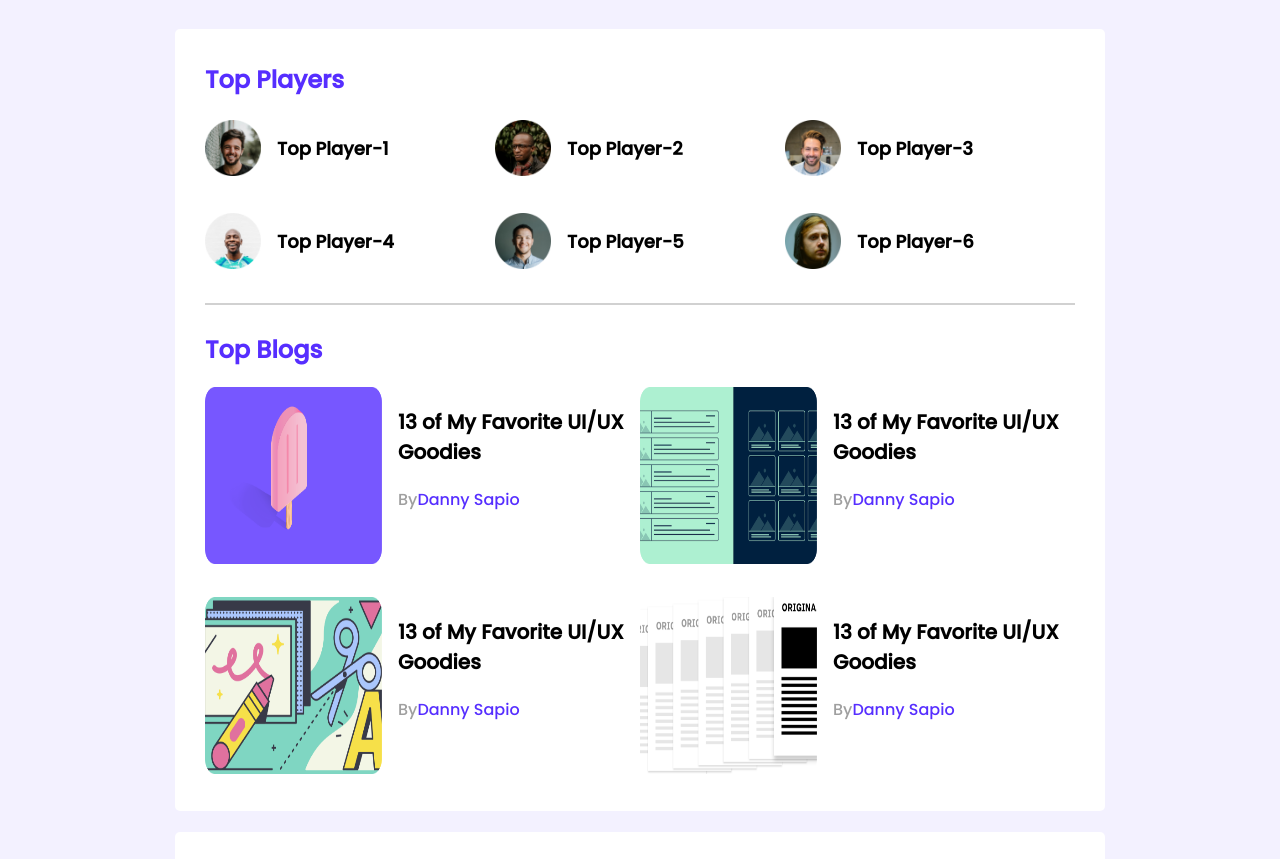
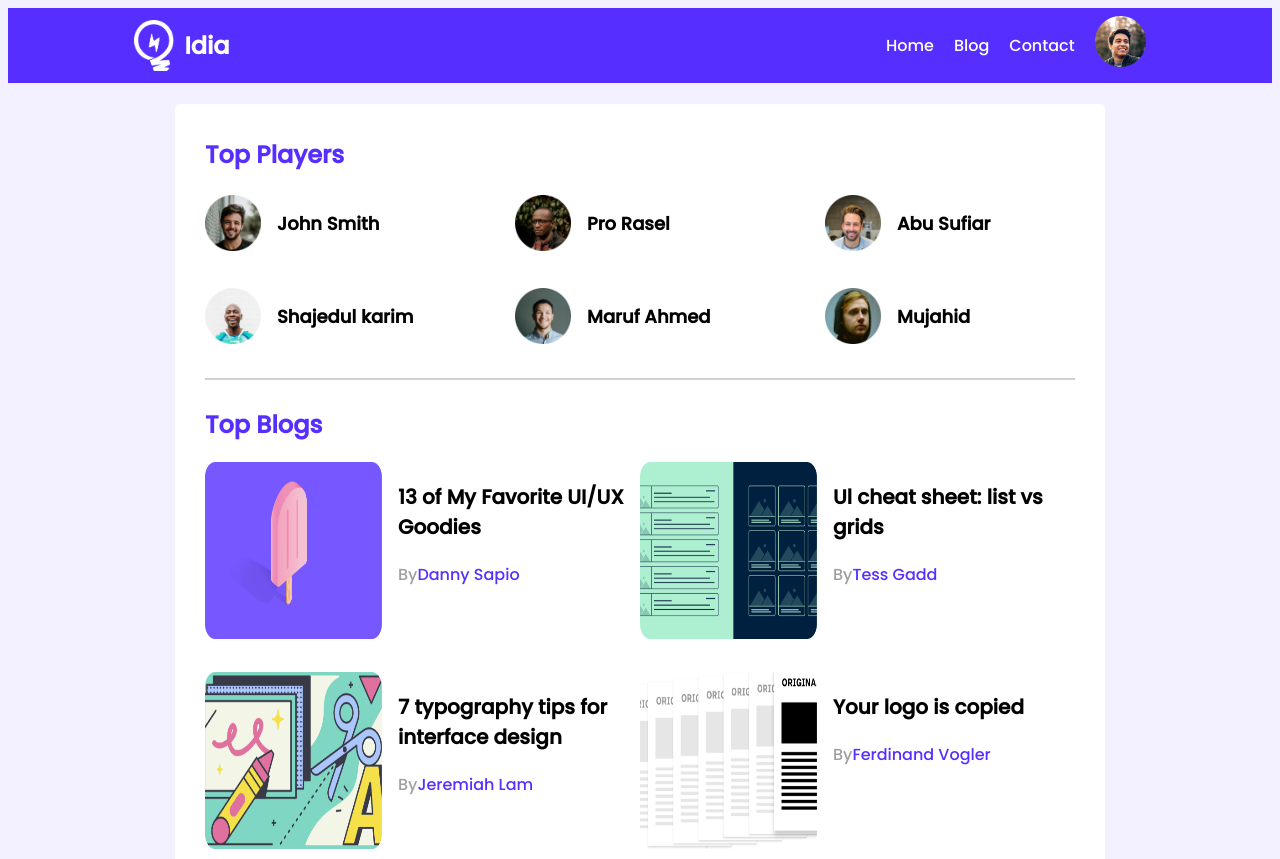
Before and after one commit to developer-aminul/landingpage, a plain HTML site: page index.html in a window 1280 px wide. Shown: the top 859 px of the page. Drawn offline with Linux system fonts and the light colour scheme; a small style sheet from the web is missing.

Commit message:
header added

```diff
--- a/index.html
+++ b/index.html
@@ -15,6 +15,23 @@
     <!-- header start -->
     <header>
 
+        <nav>
+            <div class="nav-logo">
+                <img src="images/icons/logo.png" alt="">
+                <h2 class="logo-title">Idia</h2>
+            </div>
+            <div class="nav-menu">
+
+                    <a href="#">Home</a>
+                <a href="#">Blog</a>
+                <a href="#">Contact</a>
+
+                <div class="profile">
+                    <img src="images/icons/profile.png" alt="">
+                </div>
+            </div>
+        </nav>
+
     </header>
     <!-- header end -->
 
@@ -27,27 +44,27 @@
                 <div class="players">
                     <div class="player">
                         <img src="images/players/player-1.png" alt="">
-                        <h3 class="player-name">Top Player-1</h3>
+                        <h3 class="player-name">John Smith</h3>
                     </div>
                     <div class="player">
                         <img src="images/players/player-2.png" alt="">
-                        <h3 class="player-name">Top Player-2</h3>
+                        <h3 class="player-name">Pro Rasel</h3>
                     </div>
                     <div class="player">
                         <img src="images/players/player-3.png" alt="">
-                        <h3 class="player-name">Top Player-3</h3>
+                        <h3 class="player-name">Abu Sufiar</h3>
                     </div>
                     <div class="player">
                         <img src="images/players/player-4.png" alt="">
-                        <h3 class="player-name">Top Player-4</h3>
+                        <h3 class="player-name">Shajedul karim</h3>
                     </div>
                     <div class="player">
                         <img src="images/players/player-5.png" alt="">
-                        <h3 class="player-name">Top Player-5</h3>
+                        <h3 class="player-name">Maruf Ahmed</h3>
                     </div>
                     <div class="player">
                         <img src="images/players/player-6.png" alt="">
-                        <h3 class="player-name">Top Player-6</h3>
+                        <h3 class="player-name">Mujahid</h3>
                     </div>
                 </div>
             </div>
@@ -70,9 +87,9 @@
                             <img src="images/blogs/blog-2.png" alt="">
                         </div>
                         <div class="blog-info">
-                            <h3 class="blog-title">13 of My Favorite UI/UX Goodies</h3>
+                            <h3 class="blog-title">Ul cheat sheet: list vs grids</h3>
 
-                        <p class="blog-author">By<a href="">Danny Sapio</a></p>
+                        <p class="blog-author">By<a href="">Tess Gadd</a></p>
                     </div>
                     </article>
                     <article class="blog">
@@ -80,9 +97,9 @@
                             <img src="images/blogs/blog-3.png" alt="">
                         </div>
                         <div class="blog-info">
-                            <h3 class="blog-title">13 of My Favorite UI/UX Goodies</h3>
+                            <h3 class="blog-title">7 typography tips for interface design</h3>
 
-                        <p class="blog-author">By<a href="">Danny Sapio</a></p>
+                        <p class="blog-author">By<a href="">Jeremiah Lam </a></p>
                     </div>
                     </article>
                     <article class="blog">
@@ -90,9 +107,9 @@
                             <img src="images/blogs/blog-4.png" alt="">
                         </div>
                         <div class="blog-info">
-                            <h3 class="blog-title">13 of My Favorite UI/UX Goodies</h3>
+                            <h3 class="blog-title">Your logo is copied</h3>
 
-                        <p class="blog-author">By<a href="">Danny Sapio</a></p>
+                        <p class="blog-author">By<a href="">Ferdinand Vogler</a></p>
                     </div>
                     </article>
                 </div>
@@ -134,9 +151,9 @@
             </div>
             <div class="course-detail">
                 <h3 class="course-title">
-                    React - The Complete Guide 2022
+                    Poerpoint 2020 Master Powerpoit Cour
                 </h3>
-                <p class="course-author">Reed Krakoff</p>
+                <p class="course-author">Walter Scott</p>
                 <div class="course-info">
                     <div>
                         <i class="fa-solid fa-star filled"></i>
@@ -160,7 +177,7 @@
             </div>
             <div class="course-detail">
                 <h3 class="course-title">
-                    React - The Complete Guide 2022
+                    The Complete JavaScript Course 2020
                 </h3>
                 <p class="course-author">Reed Krakoff</p>
                 <div class="course-info">
--- a/style.css
+++ b/style.css
@@ -6,11 +6,52 @@
 body{
     font-family: 'Poppins', sans-serif;
     background-color: #F3F1FF;
+
 }
+/* -----------
+nav menu
+------------- */
+header{
+    background-color: #562EFF;
+}
+nav{
+    padding-left: 10%;
+    padding-right: 10%;
+}
+nav .nav-logo img{
+    width: 40px;
+    height: 51px;
+}
+nav{
+    display: flex;
+    justify-content: space-between;
+}
+.nav-logo{
+    display: flex;
+    align-items: center;
+    gap: 10px;
+}
+.logo-title{
+    color: #ffffff;
+}
+.nav-menu{
+    display:flex;
+    align-items: center;
+    gap: 20px;
+}
+.nav-menu a{
+    text-decoration: none;
+    color: #ffffff;
+}
+
 main{
     display: flex;
     flex-direction: column;
     align-items: center;
+}
+.hader-menu{
+    display: flex;
+    gap: 30px;
 }
 .container{
     background-color:#ffffff;
@@ -38,6 +79,7 @@ hr{
     display: grid;
     grid-template-columns: repeat(3,1fr);
     grid-row-gap: 30px;
+    grid-column-gap: 60px;
 }
 .player{
     display: flex;
```
